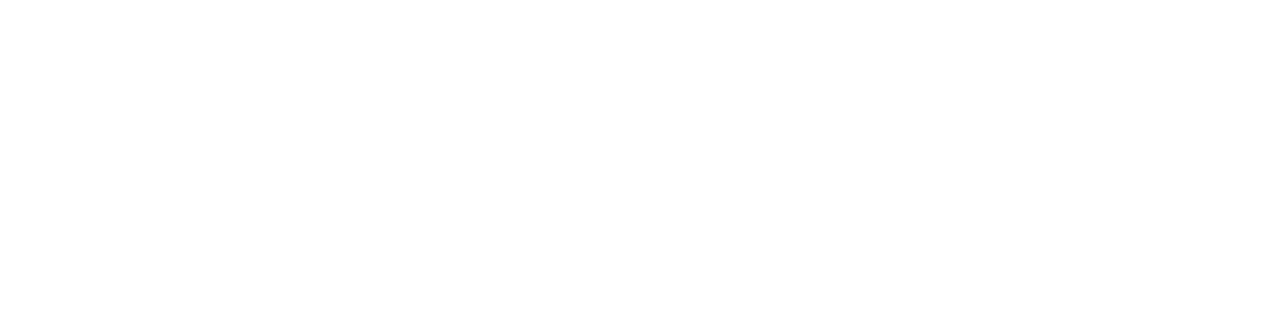
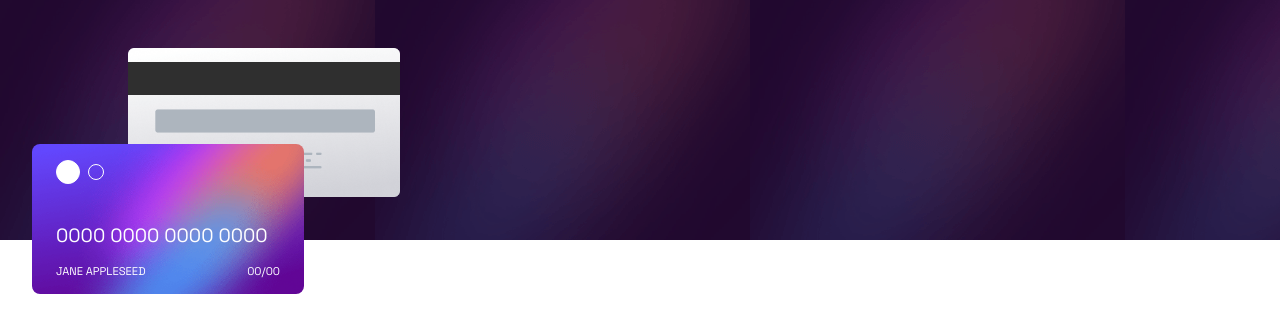
Before and after one commit to jonmc89/interactive-card-details-form-main, a plain HTML site: page index.html in a window 1280 px wide. Drawn offline with Linux system fonts and the light colour scheme.

Commit message:
Feat & Style (card-image-container) - Content, Style & Positioning added.

```diff
--- a/index.html
+++ b/index.html
@@ -18,5 +18,25 @@
     <link rel="stylesheet" href="styles.css" />
     <title>Frontend Mentor | Interactive card details form</title>
   </head>
-  <body></body>
+  <body>
+    <main>
+      <div class="card-image-container">
+        <img class="card-back-image" src="./images/bg-card-back.png" alt="" />
+        <div class="card-front-container">
+          <div class="circle-container">
+            <div class="circle-big"></div>
+            <div class="circle-small"></div>
+          </div>
+          <div class="card-text-container">
+            <p class="card-number">0000 0000 0000 0000</p>
+            <div class="card-name-exp-details">
+              <p class="card-name-details">JANE APPLESEED</p>
+              <p class="exp-details">00/00</p>
+            </div>
+          </div>
+        </div>
+      </div>
+      <div class="card-form-container"></div>
+    </main>
+  </body>
 </html>
--- a/styles.css
+++ b/styles.css
@@ -4,6 +4,7 @@
   padding: 0;
   margin: 0;
   box-sizing: border-box;
+  font-family: "Space Grotesk", sans-serif, serif;
 }
 
 :root {
@@ -20,3 +21,71 @@
   --gradient1: linear-gradient(#fff, #d2d3d9);
   --gradient2: linear-gradient(#6348fe, #610595);
 }
+
+/* || Main */
+
+.card-image-container {
+  background-image: url(./images/bg-main-mobile.png);
+  height: 15rem;
+  position: relative;
+  width: 100%;
+}
+
+.card-back-image {
+  height: auto;
+  left: 8rem;
+  position: absolute;
+  width: 17rem;
+  top: 3rem;
+}
+
+.card-front-container {
+  background-image: url(./images/bg-card-front.png);
+  background-size: cover;
+  border-radius: 0.5rem;
+  display: flex;
+  flex-direction: column;
+  justify-content: space-between;
+  height: 9.4rem;
+  left: 2rem;
+  padding: 1rem 1.5rem;
+  position: absolute;
+  width: 17rem;
+  top: 9rem;
+  z-index: 2;
+}
+
+.circle-container {
+  align-items: center;
+  display: flex;
+}
+
+.circle-big {
+  background-color: var(--white);
+  border: 0.1rem solid var(--white);
+  border-radius: 50%;
+  height: 1.5rem;
+  margin-inline-end: 0.5rem;
+  width: 1.5rem;
+}
+
+.circle-small {
+  border: 0.1rem solid var(--white);
+  border-radius: 50%;
+  height: 1rem;
+  width: 1rem;
+}
+
+.card-number {
+  color: var(--white);
+  font-size: 1.2rem;
+  margin-block-end: 1rem;
+}
+
+.card-name-exp-details {
+  align-items: center;
+  color: var(--white);
+  display: flex;
+  justify-content: space-between;
+  font-size: 0.7rem;
+}
```
